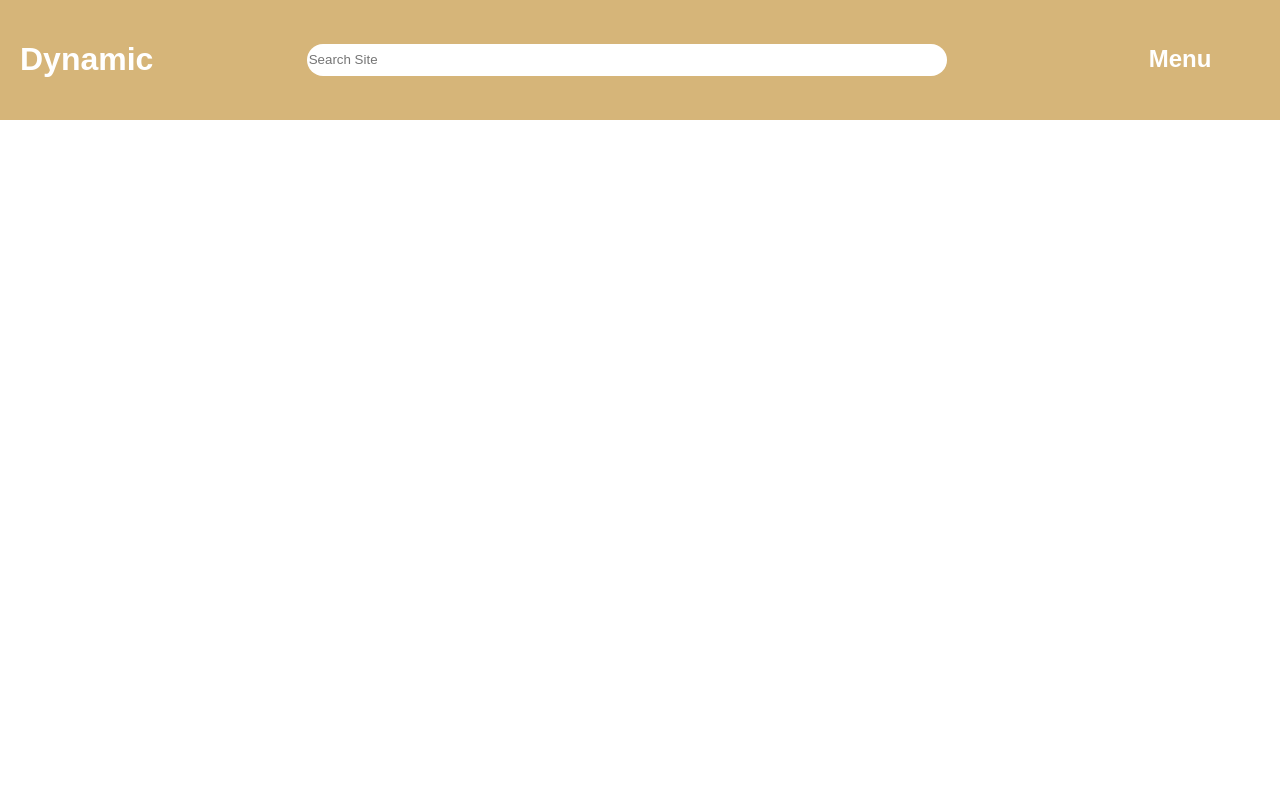
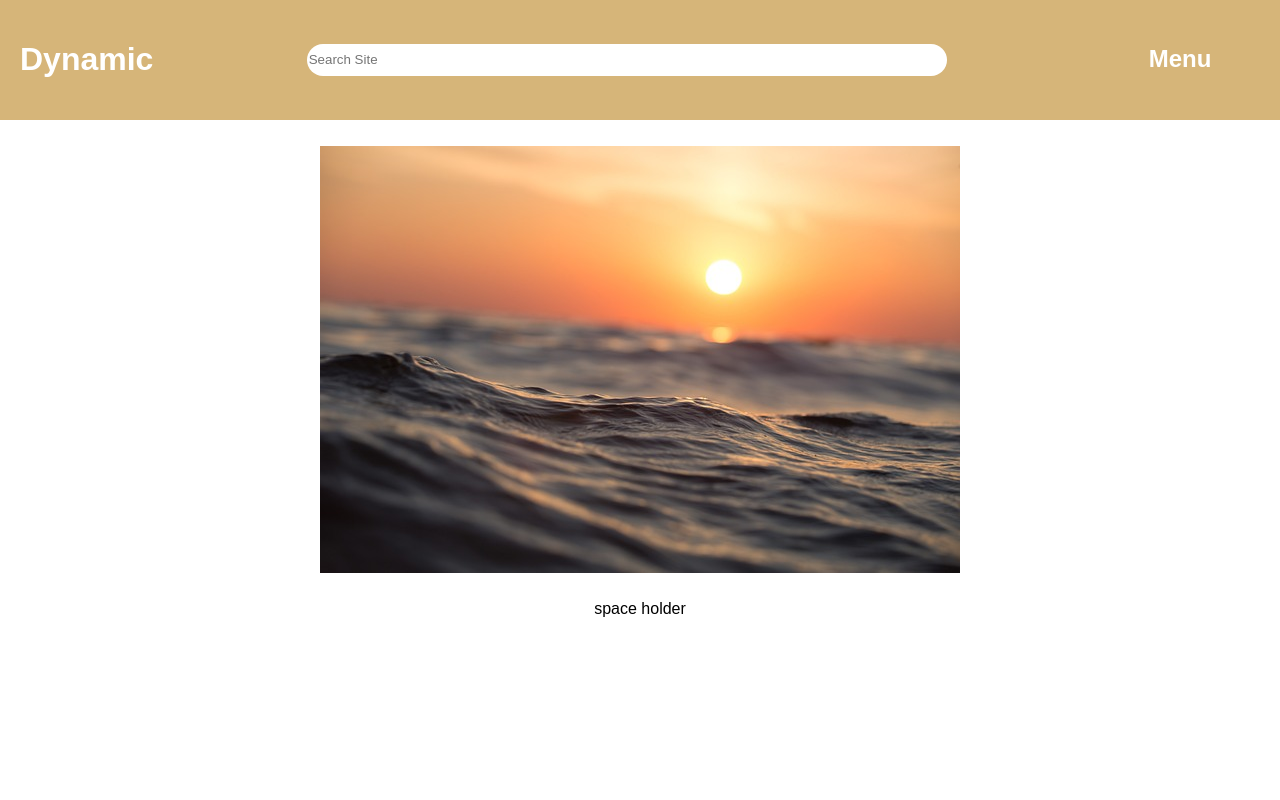
Before and after one commit to gigipink1/dynamic-interface, a website built with webpack: page src/index.html in a window 1280 px wide. Built offline with nearby package versions, Linux system fonts and the light colour scheme.

Commit message:
Add extra div for slideshow circles

```diff
--- a/src/index.html
+++ b/src/index.html
@@ -21,8 +21,11 @@
         </header>
         <section class="carousel">
             <div class="slides">
-
+                <img src="./assets/beach-1851101_640.jpg">
+                <img src="./assets/ocean-1867285_640.jpg" class="showing">
+                <img src="./assets/sunset-7865844_640.jpg">
             </div>
+           <div class="circles">space holder</div>
         </section>
     </div>
 </body>
--- a/src/index.js
+++ b/src/index.js
@@ -18,4 +18,6 @@ function makeDrop(divName, className) {
 
 }
 
+
+
 makeDrop('.menu', '.dropdown');
--- a/src/style.css
+++ b/src/style.css
@@ -12,6 +12,7 @@ ul {
     display:grid;
     height: 100vh;
     grid-template-rows: auto 1fr;
+    grid-template-columns: 100vw 0;
 }
 
 
@@ -54,7 +55,7 @@ header {
     width: 100%;
     text-align: center;
     font-size: 20px;
-    padding-right: 20px;
+
 
 }
 
@@ -72,7 +73,26 @@ header {
     display: none;
 }
 
+.carousel {
+    display: grid;
+    grid-template-columns: 100% 0;
+    grid-template-rows: auto 1fr;
+    grid-column: 1;
+    overflow: hidden;
+    justify-items: center;
+}
+
 .slides {
+
+ display:flex;
+ justify-content: space-around;
+ align-items: center;
  width: 300%;
- display: flex;
+ position:relative;
+
+
 }
+
+.circles {
+    grid-row: 2;
+}
```
